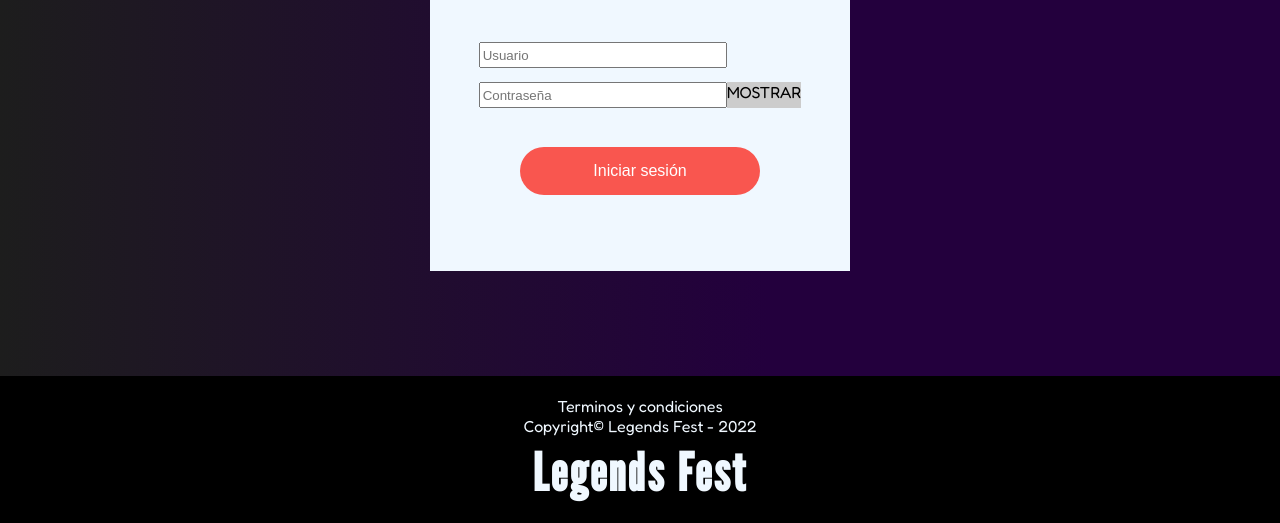
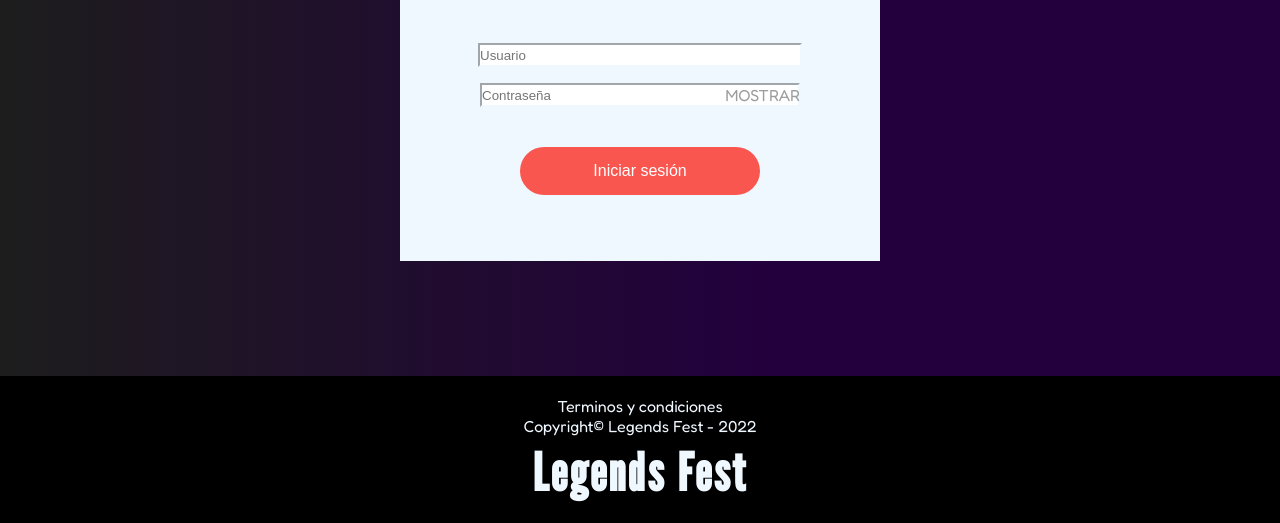
Before and after one commit to LinaAgudeloGarces/parcialDesarrolloMCL, a plain HTML site: page ingreso.html in a window 1280 px wide. Shown: the part 351-874 px from the top of the page. Drawn offline with nearby package versions, Linux system fonts and the light colour scheme.

Commit message:
Login contra encriptada y guia a página

```diff
--- a/css/panelIngreso.css
+++ b/css/panelIngreso.css
@@ -115,14 +115,14 @@ a {
 }
 
 #divLogin{
-    width: 40vh;
+    width: 50vh;
     height: 40vh;
     background-color: aliceblue;
     display: flex;
     flex-direction: column;
     align-items: center;
     justify-content: space-around;
-    padding: 50px;
+    padding: 40px;
 }
 
 #divUsCon{
@@ -130,12 +130,54 @@ a {
   flex-direction: column;
   height: 10vh;
   justify-content: space-around;
+  width: 40vh;
+  align-items: center;
+
 }
 
 #divForm{
   display: flex;
   flex-direction: column;
   justify-content: space-around;
+  width: 100%;
+  align-items: center;
+}
+
+form{
+  display: flex;
+  width: 100%;
+  justify-content: center;
+  align-items: center;
+  flex-direction: column;
+}
+
+
+#divContra{
+  display: flex;
+  width: 100%;
+  justify-content: right;
+  align-items: center;
+  margin-left: 0px;
+}
+
+#span{
+    text-transform: uppercase;
+    cursor: pointer;
+    color: #9d9d9d;
+    font-family: 'Fredoka', sans-serif;
+    position: absolute;
+}
+
+#span:hover {
+  background: rgb(216, 216, 216);
+  color: rgb(0, 0, 0);
+}
+
+.campo{
+  width: 100%;
+  height: 2.5vh;
+  padding: 0px;
+  border-color: aliceblue;
 }
 
 h1 {
@@ -249,17 +291,6 @@ card p {
 
 }
 
-#divContra{
-  display: flex;
-}
-
-#span{
-    text-transform: uppercase;
-    cursor: pointer;
-    background-color: #cccccc;
-    color: #000000;
-}
-
 .dorso p {
   font-size: 0.65em;
 }
@@ -307,10 +338,7 @@ UL.col3 LI {
   width: 30vh;
 }
 
-.campo{
-  width: 30vh;
-  height: 2.5vh;
-}
+
 
 
 .button:hover {
--- a/js/ingreso.js
+++ b/js/ingreso.js
@@ -1,10 +1,16 @@
 //Variables que necesito
 let usuario = "susana.morera";
 let contrasena = "abcd1234";
+//Contraseña encriptada
+let contraEncriptada;
+let arregloDatos= ["a","b","c","d","e","f","g","h","i","j","k","l","m","n","ñ","o","p","q","r","s","t","u","v","w","x","y","z","1","2","3","4","5","6","7","8","9","A","B","C","D","E","F","G","H","I","J","K","L","M","N","Ñ","O","P","Q","R","S","T","U","V","W","X","Y","Z","!","#","$","%","&","/","(",")","=","?","¡","¿","*","[","]","{","}","-","_","<",">",";"];
+//TAMAÑO ES 85
 
 //Variables que ingresa el usuario
 let usuarioIng;
 let contrasenaIng;
+
+
 
 //Para cuando unde boton
 let boton = document.getElementById("boton");
@@ -15,12 +21,16 @@ function ingresar(){
     //Obtengo los datos del usuario
     usuarioIng = document.getElementById("name").value;
     contrasenaIng = document.getElementById("contra").value;
-    console.log("Usuario: "+ usuarioIng + "\nContraseña: " + contrasenaIng);
+
     //Saber si hay datos
     if((usuarioIng !="")&& (contrasenaIng !="")){
+        //Encriptar contraseña
+        contraEncriptada = encriptar(contrasenaIng);
+        console.log("Usuario: "+usuarioIng + "\nContraseña: "+ contrasenaIng + "\nENCRIPTADA: " + contraEncriptada );
         //Si el usuario y la contraseña son correctos
         if(usuarioIng===usuario&&contrasenaIng===contrasena){
-            window.location.href="./parcialDesarrolloMCL/panel.html";
+            //Abre la ventana
+            window.open("../panel.html");
         }
         //Si no es correcto el usuario
         else if(usuarioIng!=usuario&&contrasenaIng===contrasena){
@@ -32,9 +42,26 @@ function ingresar(){
         }
         //Si todo es malo
         else{
-            window.alert("El usuario y la contraseña no es correcto. Vuelve a comprobarlo");
+            window.alert("El usuario y la contraseña no son correctos. Vuelve a comprobarlos");
         }
     }
+}
+
+
+//Método que encripta la contraseña
+function encriptar(password){
+    let contraE = "";
+    //Vuelvo array la contraseña
+    let arregloPass = Array.from(password);
+
+    let num=0;
+    for(let i=0; i<arregloPass.length; i++){
+        //Obtengo numero aleatorio
+        num = Math.round(Math.random() * (85));
+        contraE+= arregloDatos[num];
+    }
+
+    return contraE;
 }
 
 //Método que se ejecuta al darle mostrar
```
Also changed, not shown: ingreso.html (+1 -0 lines).
